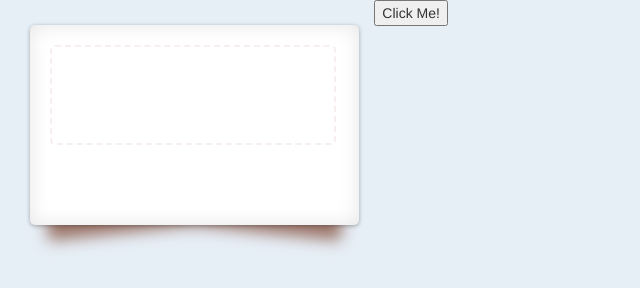
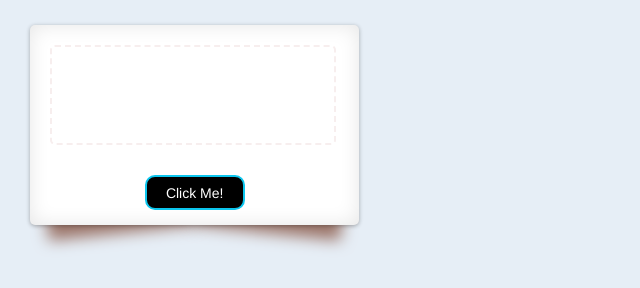
Before and after one commit to aquang9124/algorithms_and_ds, a website: page ts-algos/prac/index.html in a window 1280 px wide. Shown: the whole page, without its empty margins (0-640 px from the left). Drawn offline with nearby package versions, Linux system fonts and the light colour scheme.

Commit message:
played with the css

```diff
--- a/ts-algos/prac/index.html
+++ b/ts-algos/prac/index.html
@@ -17,8 +17,8 @@
 			<div class="col-xs-12 col-md-8">
 				<div class="box shadow1" id="the-only-box" data-fancy="true" data-curr-box="0">
 					<h3>Check Me Out</h3>
+					<button id="clicka">Click Me!</button>
 				</div>
-				<button id="clicka">Click Me!</button>
 			</div>
 			<div class="col-xs-12 col-md-4">
 
--- a/ts-algos/prac/styles.css
+++ b/ts-algos/prac/styles.css
@@ -9,14 +9,34 @@ body{
   background-color:white;
   margin:25px 15px;
   border-radius:5px;
+  text-align: center;
 }
 
 .box h3{
   font-family: 'Didact Gothic', sans-serif;
   font-weight:normal;
-  text-align:center;
   padding-top:60px;
   color:#fff;
+}
+
+#clicka {
+  margin-top: 20px;
+  border-radius: 10px;
+  border: 2px solid #0CC6EE;
+  background: black;
+  color: white;
+  height: 35px;
+  width: 100px;
+  transition-duration: 0.5s;
+}
+
+#clicka:focus {
+  outline: 0;
+}
+
+#clicka:hover {
+  border: 2px solid black;
+  background: #0CC6EE;
 }
 
 .box1{
```
